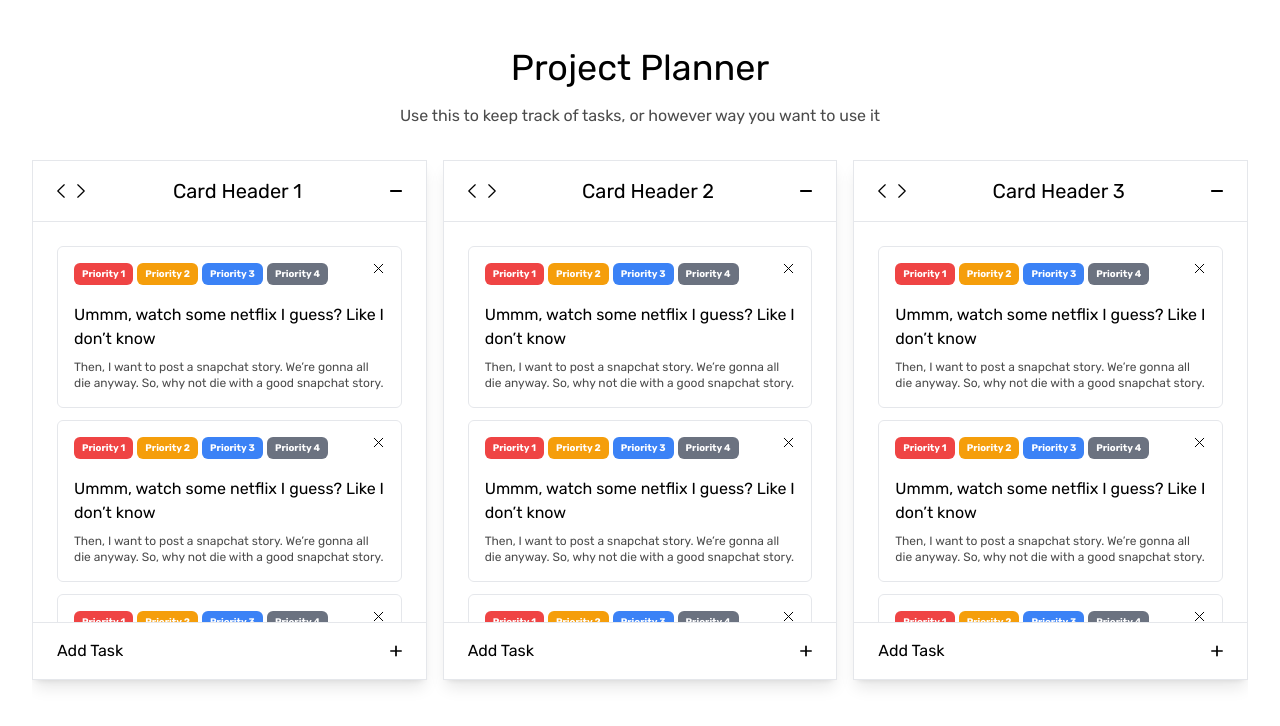
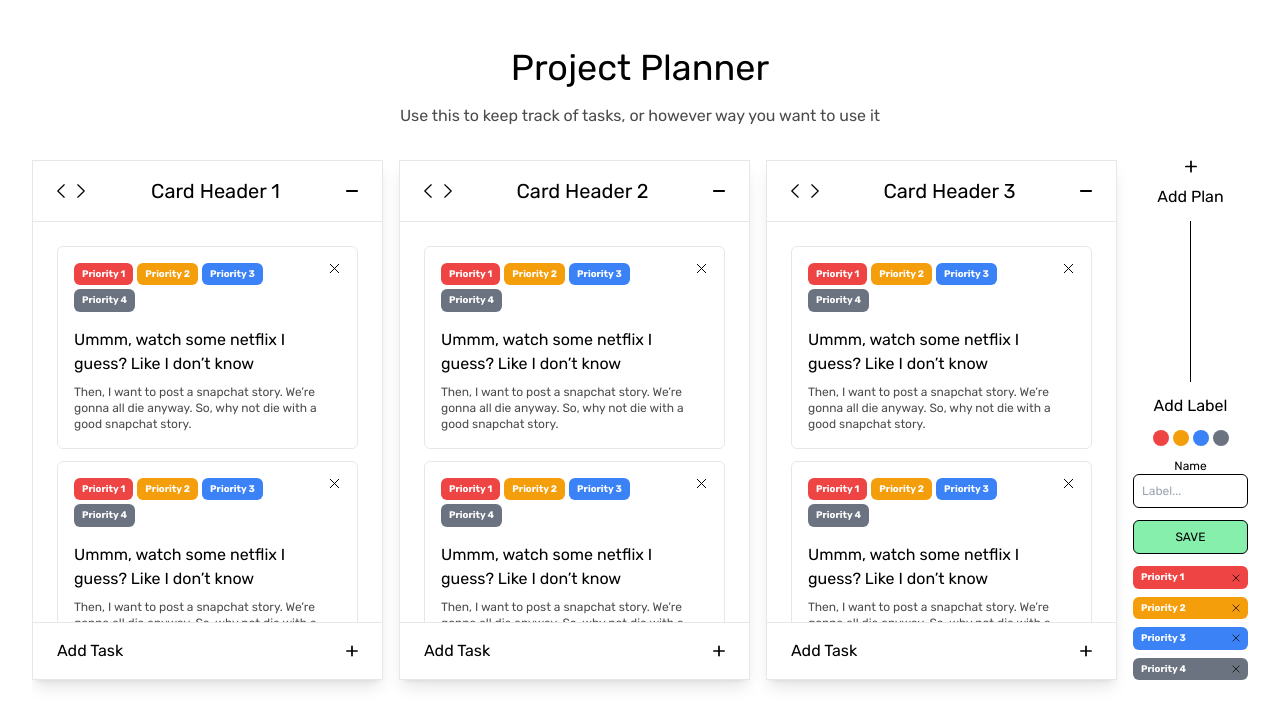
Before and after one commit to hasan-abir/project-planner, an Angular app: page / in a window 1280 px wide. Shown: the top 726 px of the page. Built offline with nearby package versions, Linux system fonts and the light colour scheme.

Commit message:
Plan setting

```diff
--- a/src/app/app.component.html
+++ b/src/app/app.component.html
@@ -1,4 +1,4 @@
-<div class="max-w-[1280px] mx-auto px-4 sm:px-8 min-h-screen">
+<div class="max-w-[1280px] mx-auto px-4 sm:px-8">
   <section class="text-center mt-12 mb-8">
     <h1 class="text-4xl mb-4">Project Planner</h1>
 
@@ -7,9 +7,10 @@
     </p>
   </section>
 
-  <section class="flex gap-4 pb-8 overflow-auto">
+  <section class="flex gap-4 pb-8 overflow-x-auto">
     <app-plan class="flex-1" [headerTitle]="'Card Header 1'" />
     <app-plan class="flex-1" [headerTitle]="'Card Header 2'" />
     <app-plan class="flex-1" [headerTitle]="'Card Header 3'" />
+    <app-plan-settings />
   </section>
 </div>
--- a/src/app/app.component.ts
+++ b/src/app/app.component.ts
@@ -1,11 +1,12 @@
 import { Component } from '@angular/core';
 import { RouterOutlet } from '@angular/router';
 import { PlanComponent } from './plan/plan.component';
+import { PlanSettingsComponent } from './plan-settings/plan-settings.component';
 
 @Component({
   selector: 'app-root',
   standalone: true,
-  imports: [RouterOutlet, PlanComponent],
+  imports: [RouterOutlet, PlanComponent, PlanSettingsComponent],
   templateUrl: './app.component.html',
   styleUrl: './app.component.css',
 })
--- /dev/null
+++ b/src/app/plan-settings/plan-settings.component.html
@@ -0,0 +1,39 @@
+<div
+  class="h-full max-h-[520px] overflow-auto flex flex-col gap-3 items-center w-[115px]"
+>
+  <button class="w-3"><img src="/assets/plus.svg" alt="plus" /></button>
+  <p>Add Plan</p>
+  <div class="w-[1px] flex-1 bg-black"></div>
+  <p>Add Label</p>
+  <div class="flex gap-1">
+    <button class="w-4 h-4 rounded-full bg-red-500"></button>
+    <button class="w-4 h-4 rounded-full bg-amber-500"></button>
+    <button class="w-4 h-4 rounded-full bg-blue-500"></button>
+    <button class="w-4 h-4 rounded-full bg-gray-500"></button>
+  </div>
+  <form class="flex flex-col items-center text-xs">
+    <label for="label-name">Name</label>
+    <input
+      class="w-full border-[1px] border-black rounded-md p-2"
+      type="text"
+      name="label-name"
+      id="label-name"
+      placeholder="Label..."
+    />
+    <app-cta-button class="mt-3 w-full" [small]="true">SAVE</app-cta-button>
+  </form>
+  <div class="w-full flex flex-col gap-2">
+    <app-pill [colorVariant]="4" [small]="true" [close]="true"
+      >Priority 1</app-pill
+    >
+    <app-pill [colorVariant]="3" [small]="true" [close]="true"
+      >Priority 2</app-pill
+    >
+    <app-pill [colorVariant]="2" [small]="true" [close]="true"
+      >Priority 3</app-pill
+    >
+    <app-pill [colorVariant]="1" [small]="true" [close]="true"
+      >Priority 4</app-pill
+    >
+  </div>
+</div>
--- a/src/app/utilities/cta-button/cta-button.component.html
+++ b/src/app/utilities/cta-button/cta-button.component.html
@@ -1,6 +1,6 @@
 <button
   class="text-base rounded-md w-full p-2 bg-green-300 border-[1px] border-black"
-  [ngClass]="{ 'bg-green-300': primary }"
+  [ngClass]="{ 'bg-green-300': primary, 'text-xs': small }"
   type="submit"
 >
   <ng-content></ng-content>
--- a/src/app/utilities/cta-button/cta-button.component.ts
+++ b/src/app/utilities/cta-button/cta-button.component.ts
@@ -10,4 +10,5 @@ import { Component, Input } from '@angular/core';
 })
 export class CtaButtonComponent {
   @Input() primary: boolean = true;
+  @Input() small: boolean = false;
 }
--- a/src/app/utilities/pill/pill.component.html
+++ b/src/app/utilities/pill/pill.component.html
@@ -1,5 +1,5 @@
 <span
-  class="py-1 px-2 rounded-md font-bold text-pretty text-white inline-block align-top"
+  class="w-full flex justify-between items-center py-1 px-2 rounded-md font-bold text-pretty text-white inline-block align-top"
   [ngClass]="{
     'cursor-pointer': clickable,
     'ring-2 ring-black': clickable && selected,
@@ -9,5 +9,8 @@
     'bg-red-500': colorVariant === 4,
     'text-[0.6rem]': small
   }"
-  ><ng-content></ng-content
-></span>
+  ><ng-content></ng-content>
+  @if (close) {
+    <span class="inline w-2"><img src="/assets/cross.svg" alt="" /></span>
+  }
+</span>
--- a/src/app/utilities/pill/pill.component.ts
+++ b/src/app/utilities/pill/pill.component.ts
@@ -13,4 +13,5 @@ export class PillComponent {
   @Input() colorVariant: number = 1;
   @Input() selected: boolean = false;
   @Input() small: boolean = false;
+  @Input() close: boolean = false;
 }
--- a/src/styles.css
+++ b/src/styles.css
@@ -10,3 +10,7 @@
     font-family: "Rubik", sans-serif;
   }
 }
+/*
+*{
+  @apply border-[1px] border-red-500
+} */
```
Also changed, not shown: src/app/plan-settings/plan-settings.component.ts (added, +12 -0 lines), src/app/plan-settings/plan-settings.component.css (added), 1 other file (tests, documents, lock files or other folders).
